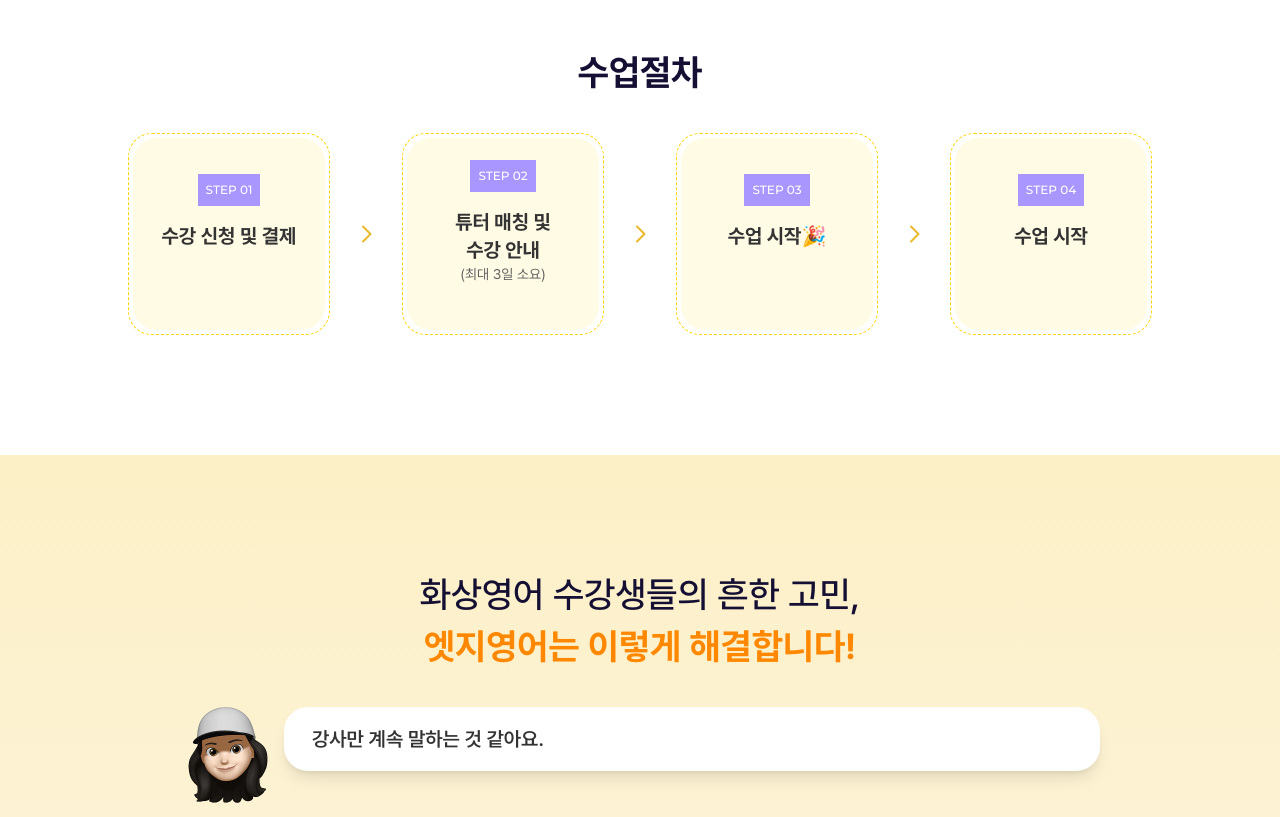
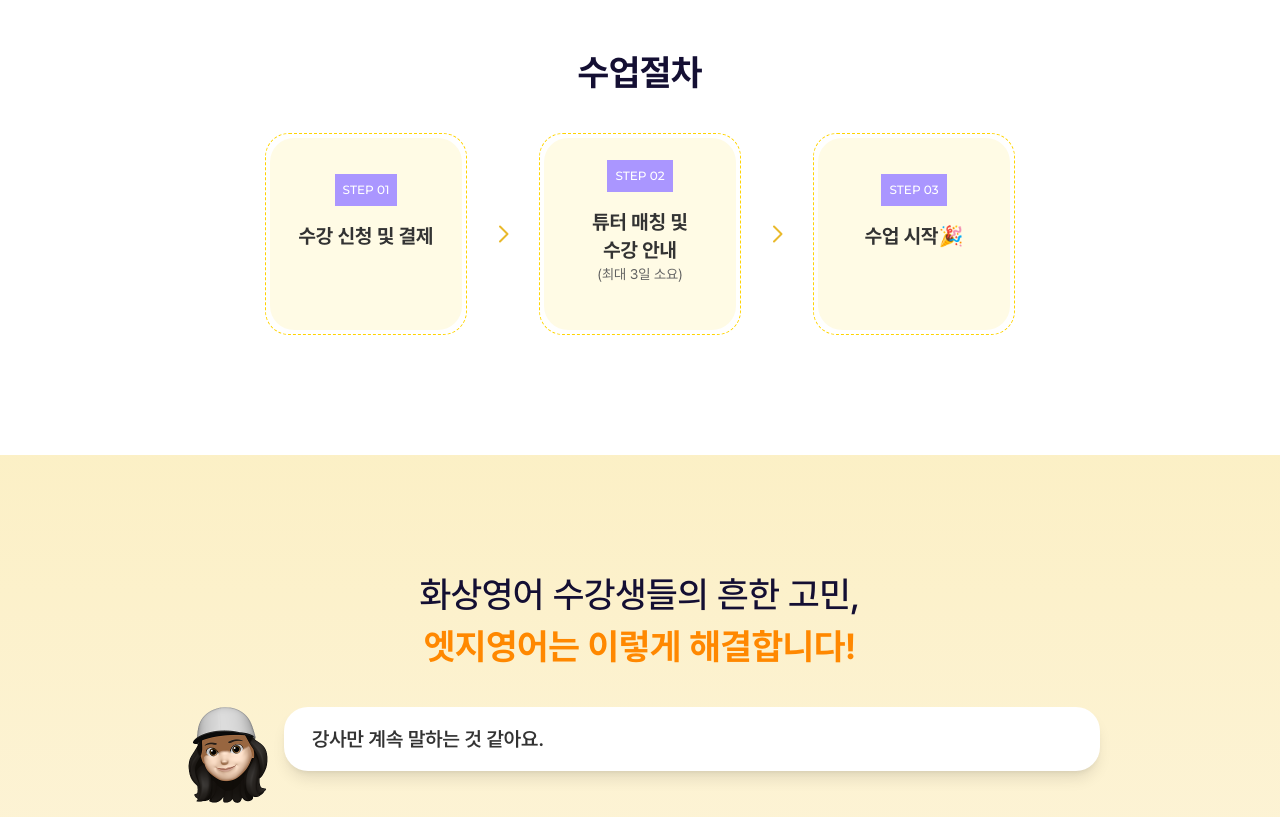
Before and after one commit to gandy818/edge-english, a Next.js app: page / in a window 1280 px wide. Shown: the part 2680-3497 px from the top of the page. Built offline with nearby package versions, Linux system fonts and the light colour scheme.

Commit message:
메인 수업 절차 step4 주석처리

```diff
--- a/src/app/page.tsx
+++ b/src/app/page.tsx
@@ -249,9 +249,7 @@ export default function Home() {
                 <p className="text-xl font-bold max-lg:tracking-[-0.8px] max-md:text-base">
                   수강 신청 및 결제
                 </p>
-                <p className="h-11 text-sm text-edge-gray max-md:text-xs">
-
-                </p>
+                <p className="h-11 text-sm text-edge-gray max-md:text-xs"></p>
               </div>
             </div>
           </div>
@@ -273,7 +271,10 @@ export default function Home() {
                 STEP 02
               </span>
               <div>
-                <p className="text-xl font-bold max-md:text-base">튜터 매칭 및<br />수강 안내</p>
+                <p className="text-xl font-bold max-md:text-base">
+                  튜터 매칭 및<br />
+                  수강 안내
+                </p>
                 <p className="h-11 text-sm text-edge-gray max-md:text-xs">
                   (최대 3일 소요)
                 </p>
@@ -305,17 +306,17 @@ export default function Home() {
           </div>
 
           {/* arrow */}
-          <div className="px-6 max-lg:px-1 max-md:hidden">
+          {/* <div className="px-6 max-lg:px-1 max-md:hidden">
             <img
               src={'/icons/main/yellow-right-arrow.svg'}
               width={24}
               height={24}
               alt="yellow-right-arrow.svg"
             />
-          </div>
+          </div> */}
 
           {/* step 04 */}
-          <div className="w-fit rounded-3xl border border-dashed border-edge-yellow p-1">
+          {/* <div className="w-fit rounded-3xl border border-dashed border-edge-yellow p-1">
             <div className="flex aspect-square h-48 flex-col items-center justify-center gap-4 rounded-3xl bg-[#FFD4011A] p-6 max-lg:h-40 max-lg:p-2 max-md:h-33 max-md:p-4">
               <span className="badge border-none bg-[#AA96FF] p-2 font-montserrat text-xs font-medium text-white">
                 STEP 04
@@ -325,7 +326,7 @@ export default function Home() {
                 <p className="h-11 text-sm text-edge-gray max-md:text-xs"></p>
               </div>
             </div>
-          </div>
+          </div> */}
         </div>
       </div>
 
@@ -466,8 +467,8 @@ export default function Home() {
             <div className="flex gap-2">
               <div className="chat chat-end flex-1">
                 <div className="chat-bubble rounded-3xl bg-edge-yellow px-7 py-4.5 text-xl font-semibold text-[#333] shadow-lg max-md:text-sm">
-                  원하는 경우 수업을 녹화해 두고 언제든 다시 보며 복습할 수 있어요.{' '}
-                  <br /> 놓친 부분도 확인하고 중요한 표현을 확실히 내 것으로 만들 수 있습니다.
+                  원하는 경우 수업을 녹화해 두고 언제든 다시 보며 복습할 수 있어요. <br />{' '}
+                  놓친 부분도 확인하고 중요한 표현을 확실히 내 것으로 만들 수 있습니다.
                 </div>
               </div>
               <img
```
